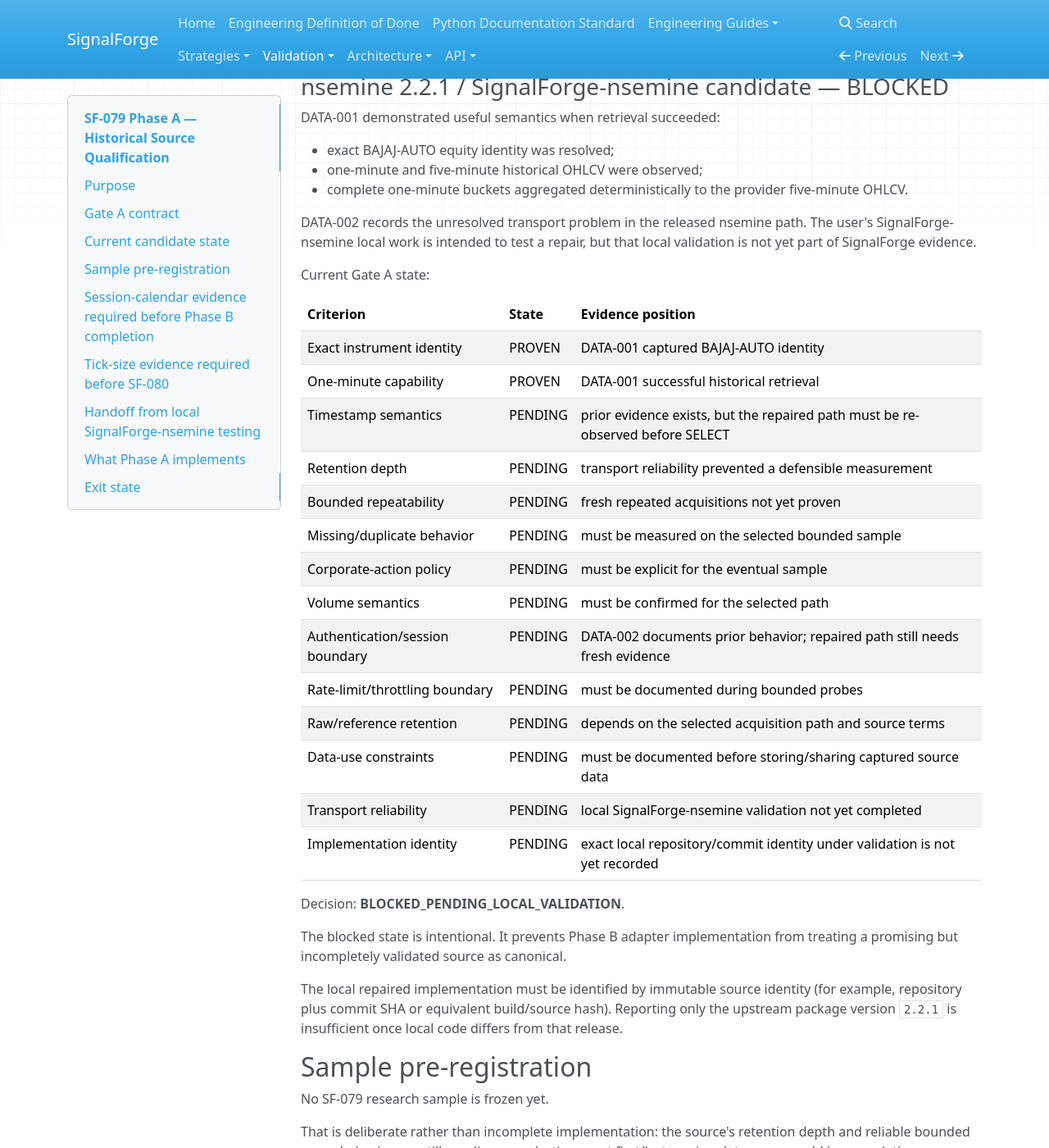
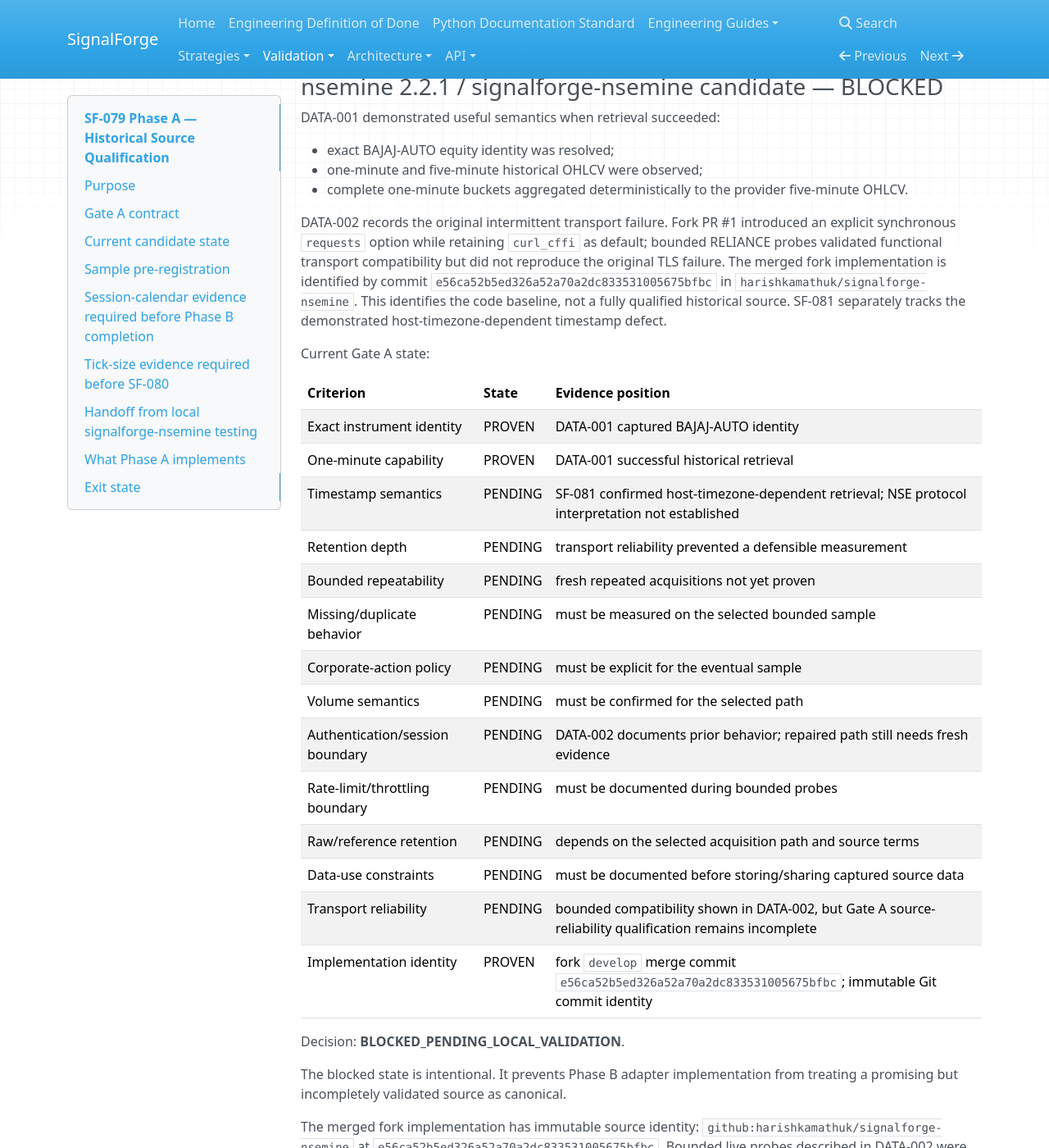
Before and after one commit to harishkamathuk/signalforge, an MkDocs documentation site: the page built from docs/validation/sf-079-phase-a-source-qualification.md, in a window 1280 px wide and 1400 px high, scrolled down 1246 px. Shown: the whole window at 82% size. Built offline with MkDocs 1.6.1, drawn with Linux system fonts in a browser that asks for light colours; nearby versions of some CDN libraries; some of the changed text lies outside the part shown.

Commit message:
SF-079: document merged fork revision and separate outstanding gates

```diff
--- a/docs/validation/sf-079-phase-a-source-qualification.md
+++ b/docs/validation/sf-079-phase-a-source-qualification.md
@@ -23,8 +23,8 @@
 `signalforge.research.sf079_phase_a_report.CURRENT_SF079_PHASE_A_REPORT`. CI imports and validates
 that report directly; this document explains the same state but is not the sole source of truth.
 
-A SELECT decision is deliberately impossible while transport reliability, bounded repeatability,
-retention depth, immutable implementation identity or another mandatory criterion remains pending.
+A SELECT decision is deliberately impossible while timestamp semantics, transport reliability,
+bounded repeatability, retention depth or another mandatory criterion remains pending.
 
 ## Current candidate state
 
@@ -52,7 +52,7 @@
 
 No SF-079 adapter should be built for this path.
 
-### nsemine 2.2.1 / SignalForge-nsemine candidate — BLOCKED
+### nsemine 2.2.1 / signalforge-nsemine candidate — BLOCKED
 
 DATA-001 demonstrated useful semantics when retrieval succeeded:
 
@@ -60,9 +60,14 @@
 - one-minute and five-minute historical OHLCV were observed;
 - complete one-minute buckets aggregated deterministically to the provider five-minute OHLCV.
 
-DATA-002 records the unresolved transport problem in the released nsemine path. The user's
-SignalForge-nsemine local work is intended to test a repair, but that local validation is not yet
-part of SignalForge evidence.
+DATA-002 records the original intermittent transport failure. Fork PR #1 introduced an
+explicit synchronous `requests` option while retaining `curl_cffi` as default; bounded
+RELIANCE probes validated functional transport compatibility but did not reproduce the original
+TLS failure. The merged fork implementation is identified by commit
+`e56ca52b5ed326a52a70a2dc833531005675bfbc` in
+`harishkamathuk/signalforge-nsemine`. This identifies the code baseline, not a fully qualified
+historical source. SF-081 separately tracks the demonstrated host-timezone-dependent timestamp
+defect.
 
 Current Gate A state:
 
@@ -70,7 +75,7 @@
 | --- | --- | --- |
 | Exact instrument identity | PROVEN | DATA-001 captured BAJAJ-AUTO identity |
 | One-minute capability | PROVEN | DATA-001 successful historical retrieval |
-| Timestamp semantics | PENDING | prior evidence exists, but the repaired path must be re-observed before SELECT |
+| Timestamp semantics | PENDING | SF-081 confirmed host-timezone-dependent retrieval; NSE protocol interpretation not established |
 | Retention depth | PENDING | transport reliability prevented a defensible measurement |
 | Bounded repeatability | PENDING | fresh repeated acquisitions not yet proven |
 | Missing/duplicate behavior | PENDING | must be measured on the selected bounded sample |
@@ -80,17 +85,20 @@
 | Rate-limit/throttling boundary | PENDING | must be documented during bounded probes |
 | Raw/reference retention | PENDING | depends on the selected acquisition path and source terms |
 | Data-use constraints | PENDING | must be documented before storing/sharing captured source data |
-| Transport reliability | PENDING | local SignalForge-nsemine validation not yet completed |
-| Implementation identity | PENDING | exact local repository/commit identity under validation is not yet recorded |
+| Transport reliability | PENDING | bounded compatibility shown in DATA-002, but Gate A source-reliability qualification remains incomplete |
+| Implementation identity | PROVEN | fork `develop` merge commit `e56ca52b5ed326a52a70a2dc833531005675bfbc`; immutable Git commit identity |
 
 Decision: **BLOCKED_PENDING_LOCAL_VALIDATION**.
 
 The blocked state is intentional. It prevents Phase B adapter implementation from treating a
 promising but incompletely validated source as canonical.
 
-The local repaired implementation must be identified by immutable source identity (for example,
-repository plus commit SHA or equivalent build/source hash). Reporting only the upstream package
-version `2.2.1` is insufficient once local code differs from that release.
+The merged fork implementation has immutable source identity:
+`github:harishkamathuk/signalforge-nsemine` at
+`e56ca52b5ed326a52a70a2dc833531005675bfbc`. Bounded live probes described in
+DATA-002 were conducted on the pre-merge feature revision; their results must not be
+misrepresented as post-merge evidence of historical timestamp correctness or broader source
+reliability. A later revised fork build requires its own identity and evidence snapshot.
 
 ## Sample pre-registration
 
@@ -138,7 +146,7 @@
 
 The eventual smoke-run evidence must retain the actual tick-schedule semantic identity.
 
-## Handoff from local SignalForge-nsemine testing
+## Handoff from local signalforge-nsemine testing
 
 The local validation should provide evidence sufficient to update the nsemine candidate record,
 especially:
@@ -153,7 +161,7 @@
 8. missing/duplicate/correction behavior;
 9. provider adjustment and volume semantics where observable;
 10. any rate-limit or anti-bot behavior material to reproducibility;
-11. exact local repository + commit/build identity for the code under test;
+11. link every new probe to the exact installed fork commit/build identity;
 12. dated/versioned probe artifacts or content hashes for every evidence item promoted to PROVEN.
 
 If the repaired path satisfies every mandatory criterion, update the qualification to SELECT and
@@ -193,6 +201,6 @@
 
 Current actionable state:
 
-`nsemine / SignalForge-nsemine → BLOCKED_PENDING_LOCAL_VALIDATION`
+`nsemine / signalforge-nsemine → BLOCKED_PENDING_LOCAL_VALIDATION`
 
 Phase B must not begin until that status becomes SELECT, or another source passes Gate A.
```
